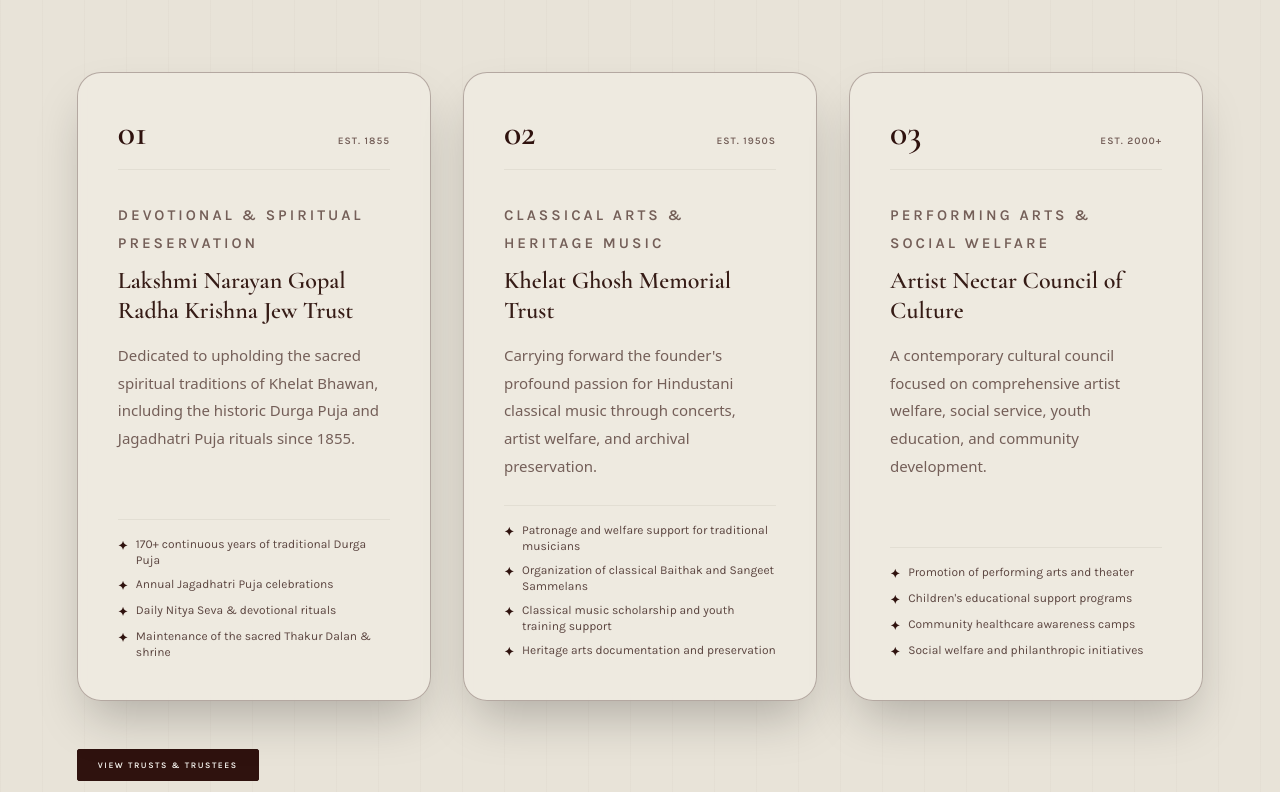
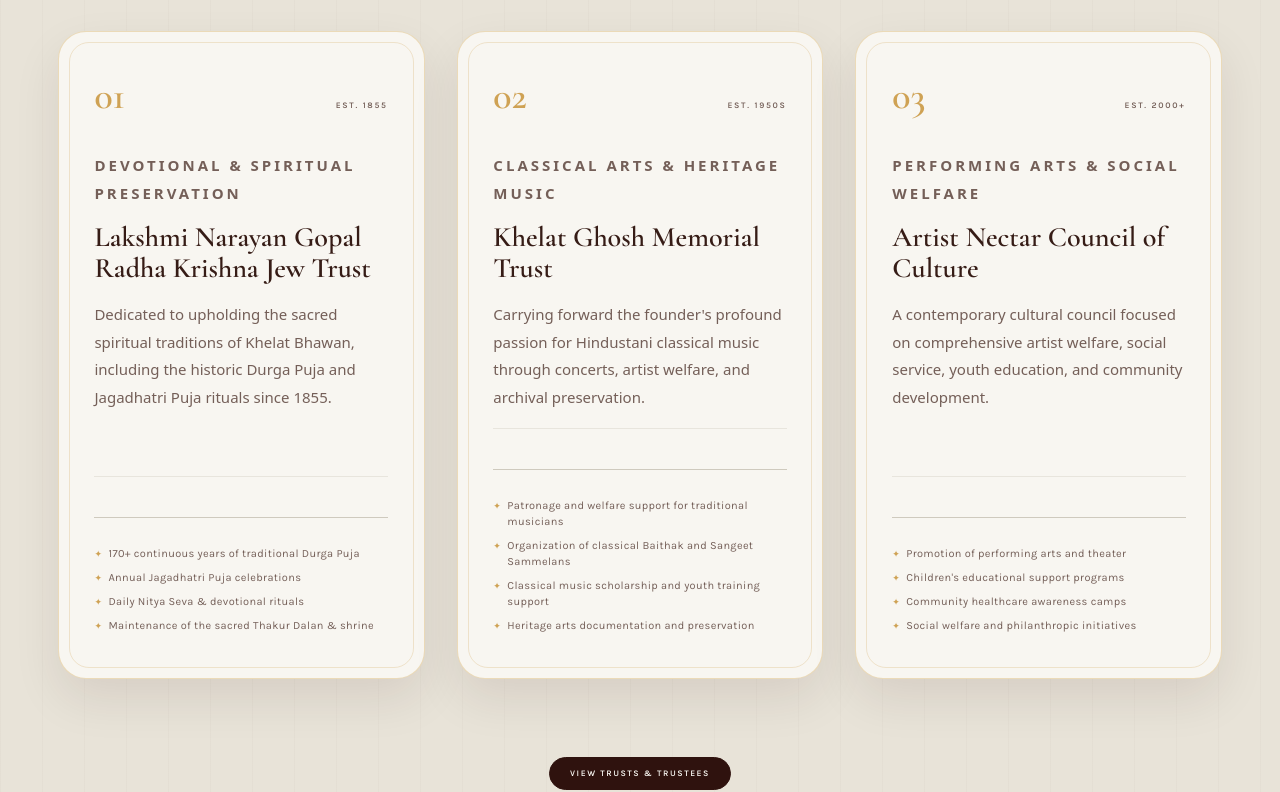
Before and after one commit to jannat-website-idea/khelat-bhawan-heritage, a React (Vite) app: page / in a window 1280 px wide. Shown: the part 2315-3107 px from the top of the page. Built offline with nearby package versions, Linux system fonts and the light colour scheme; a web font is replaced by a local one.

Commit message:
Make cultural trust section full screen with rounded-3xl luxury cards and expansive layout

```diff
--- a/src/index.css
+++ b/src/index.css
@@ -495,25 +495,70 @@
 .heritage-story__image:hover img { transform: scale(1.035); }
 .heritage-story__image span { position: absolute; left: 30px; bottom: 26px; color: #fff8e9; font-size: 8px; font-weight: 600; letter-spacing: .24em; text-transform: uppercase; }
 
-.heritage-pattern-field { position: relative; width: 100%; max-width: none; padding-inline: max(6vw, calc((100vw - 1230px)/2)); background-color: hsl(var(--secondary)); background-image: linear-gradient(90deg,hsl(var(--foreground)/.025) 1px,transparent 1px); background-size: 42px 100%; }
+.heritage-trusts-fullscreen {
+  position: relative;
+  width: 100%;
+  min-height: 100vh;
+  min-height: 100svh;
+  display: flex;
+  flex-direction: column;
+  justify-content: center;
+  align-items: center;
+  padding-block: clamp(70px, 8vh, 120px);
+  padding-inline: clamp(20px, 4.5vw, 70px);
+  box-sizing: border-box;
+}
+
+.heritage-pattern-field {
+  position: relative;
+  width: 100%;
+  max-width: none;
+  background-color: hsl(var(--secondary));
+  background-image: linear-gradient(90deg,hsl(var(--foreground)/.025) 1px,transparent 1px);
+  background-size: 42px 100%;
+}
 .heritage-pattern-field:before,.heritage-pattern-field:after { content: ""; position: absolute; left: 0; right: 0; height: 17px; background: linear-gradient(135deg,hsl(var(--accent)) 25%,transparent 25%) -8px 0/17px 17px,linear-gradient(225deg,hsl(var(--accent)) 25%,transparent 25%) -8px 0/17px 17px,linear-gradient(315deg,hsl(var(--rose-gold)) 25%,transparent 25%) 0 0/17px 17px,linear-gradient(45deg,hsl(var(--rose-gold)) 25%,transparent 25%) 0 0/17px 17px; opacity: .42; }
 .heritage-pattern-field:before { top: 0; }.heritage-pattern-field:after { bottom: 0; transform: rotate(180deg); }
-.heritage-heading-row { display: flex; align-items: end; justify-content: space-between; gap: 70px; margin-bottom: 64px; }
+.heritage-heading-row { display: flex; align-items: end; justify-content: space-between; gap: 70px; margin-bottom: clamp(36px, 4.5vh, 60px); width: 100%; }
 .heritage-heading-row > div { max-width: 760px; }
 .heritage-heading-row > p { max-width: 430px; margin: 0 0 5px; }
-.heritage-trust-grid { display: grid; grid-template-columns: repeat(3,1fr); gap: 26px; }
-.heritage-trust-card { position: relative; min-height: 470px; padding: 42px 34px; background: hsl(var(--background)); border: 1px solid hsl(var(--border)); box-shadow: 0 22px 48px rgba(47,14,10,.08); transition: transform .5s ease,box-shadow .5s ease; }
-.heritage-trust-card:hover { transform: translateY(-8px); box-shadow: 0 30px 64px rgba(47,14,10,.13); }
-.heritage-trust-card:before { content: ""; position: absolute; inset: 10px; border: 1px solid hsl(var(--accent)/.18); pointer-events: none; }
-.heritage-trust-card__top { display: flex; align-items: baseline; justify-content: space-between; margin-bottom: 45px; }
-.heritage-trust-card__top span { color: hsl(var(--accent)); font-family: var(--font-serif); font-size: 38px; }
-.heritage-trust-card__top small { color: hsl(var(--muted-foreground)); font-size: 8px; font-weight: 600; letter-spacing: .2em; text-transform: uppercase; }
-.heritage-trust-card h3 { position: relative; margin: 14px 0 18px; color: hsl(var(--foreground)); font-family: var(--font-serif); font-size: 31px; font-weight: 500; line-height: 1.05; }
-.heritage-trust-card > p:not(.heritage-kicker) { position: relative; font-size: 13px; }
-.heritage-trust-card ul { position: relative; margin: 27px 0 0; padding: 23px 0 0; border-top: 1px solid hsl(var(--border)); list-style: none; }
-.heritage-trust-card li { position: relative; margin: 9px 0; padding-left: 14px; color: hsl(var(--muted-foreground)); font-size: 10px; letter-spacing: .04em; }
-.heritage-trust-card li:before { content: "·"; position: absolute; left: 0; color: hsl(var(--accent)); }
-.heritage-button--dark { display: block; width: max-content; margin: 48px 0 0; border-color: hsl(var(--primary)); background: hsl(var(--primary)); color: hsl(var(--primary-foreground)); }
+.heritage-trust-grid { display: grid; grid-template-columns: repeat(3,1fr); gap: clamp(20px, 2.5vw, 36px); width: 100%; }
+.heritage-trust-card {
+  position: relative;
+  min-height: 480px;
+  padding: clamp(32px, 3.5vw, 44px) clamp(24px, 2.8vw, 36px);
+  background: hsl(var(--background));
+  border: 1px solid rgba(216, 174, 98, 0.4);
+  border-radius: 28px;
+  box-shadow: 0 20px 48px rgba(47,14,10,.09);
+  transition: transform .5s cubic-bezier(0.16, 1, 0.3, 1), box-shadow .5s cubic-bezier(0.16, 1, 0.3, 1), border-color .4s ease;
+  display: flex;
+  flex-direction: column;
+  justify-content: space-between;
+  overflow: hidden;
+}
+.heritage-trust-card:hover {
+  transform: translateY(-8px);
+  border-color: rgba(216, 174, 98, 0.8);
+  box-shadow: 0 30px 64px rgba(47,14,10,.16), 0 0 24px rgba(216, 174, 98, 0.15);
+}
+.heritage-trust-card:before {
+  content: "";
+  position: absolute;
+  inset: 10px;
+  border: 1px solid hsl(var(--accent)/.25);
+  border-radius: 20px;
+  pointer-events: none;
+}
+.heritage-trust-card__top { display: flex; align-items: baseline; justify-content: space-between; margin-bottom: 36px; }
+.heritage-trust-card__top span { color: hsl(var(--accent)); font-family: var(--font-serif); font-size: 38px; font-weight: 600; }
+.heritage-trust-card__top small { color: hsl(var(--muted-foreground)); font-size: 8.5px; font-weight: 600; letter-spacing: .2em; text-transform: uppercase; }
+.heritage-trust-card h3 { position: relative; margin: 14px 0 16px; color: hsl(var(--foreground)); font-family: var(--font-serif); font-size: clamp(24px, 2.2vw, 30px); font-weight: 600; line-height: 1.12; }
+.heritage-trust-card > p:not(.heritage-kicker) { position: relative; font-size: 13.5px; line-height: 1.68; }
+.heritage-trust-card ul { position: relative; margin: 24px 0 0; padding: 20px 0 0; border-top: 1px solid hsl(var(--border)); list-style: none; }
+.heritage-trust-card li { position: relative; margin: 8px 0; padding-left: 14px; color: hsl(var(--muted-foreground)); font-size: 11px; letter-spacing: .03em; }
+.heritage-trust-card li:before { content: "✦"; position: absolute; left: 0; color: hsl(var(--accent)); font-size: 9px; }
+.heritage-button--dark { display: block; width: max-content; margin: 38px auto 0; border-color: hsl(var(--primary)); background: hsl(var(--primary)); color: hsl(var(--primary-foreground)); border-radius: 9999px; }
 
 .heritage-timeline-band {
   position: relative;
--- a/src/pages/HomePage.jsx
+++ b/src/pages/HomePage.jsx
@@ -127,8 +127,9 @@ export default function HomePage({ lang = 'en', setActiveTab, onOpenBooking, onO
         </button>
       </section>
 
-      {/* Item 3: Three Cultural Trust Cards with Rounded Corners and Deep Luxury Shadows */}
-      <section className="heritage-trusts heritage-section heritage-pattern-field">
+      {/* Item 3: Three Cultural Trust Cards with Full-Screen Span, Rounded Corners and Deep Luxury Shadows */}
+      <section className="heritage-trusts-fullscreen heritage-pattern-field">
+        <div className="max-w-[1550px] w-full mx-auto flex flex-col justify-between h-full">
           <div className="heritage-heading-row">
             <div>
               <p className="heritage-kicker">{isBn ? 'তত্ত্বাবধান' : 'Custodianship'}</p>
@@ -137,27 +138,26 @@ export default function HomePage({ lang = 'en', setActiveTab, onOpenBooking, onO
             <p>{isBn ? 'ভক্তি, শিল্প ও সেবার মাধ্যমে বাংলা ঐতিহ্য সংরক্ষণে তিনটি ট্রাস্ট একসঙ্গে কাজ করে।' : 'United in purpose and distinct in mission, three trusts preserve Bengali heritage through devotion, arts and service.'}</p>
           </div>
 
-        <div className="grid grid-cols-1 md:grid-cols-3 gap-8 max-w-7xl mx-auto">
+          <div className="heritage-trust-grid my-auto">
             {t.trusts.list.map((trust) => (
               <article
                 key={trust.id}
-              className="bg-card/90 rounded-3xl border border-primary/30 p-8 sm:p-10 shadow-2xl hover:shadow-[0_24px_50px_rgba(216,174,98,0.2)] hover:-translate-y-2 transition-all duration-500 flex flex-col justify-between relative overflow-hidden backdrop-blur-sm"
+                className="heritage-trust-card"
               >
                 <div>
-                <div className="flex items-baseline justify-between mb-8 pb-4 border-b border-border/40">
+                  <div className="heritage-trust-card__top">
                     <span className="font-serif text-4xl text-primary font-bold">{trust.num}</span>
-                  <span className="text-[10px] uppercase font-semibold tracking-widest text-muted-foreground">{trust.est}</span>
+                    <small className="text-[10px] uppercase font-semibold tracking-widest text-muted-foreground">{trust.est}</small>
                   </div>
-                <p className="text-[11px] uppercase tracking-[0.2em] font-semibold text-primary mb-2">{trust.focus}</p>
-                <h3 className="font-serif text-2xl text-foreground font-semibold mb-4 leading-tight">{trust.title}</h3>
-                <p className="text-muted-foreground text-xs sm:text-sm font-sans leading-relaxed mb-6">{trust.desc}</p>
+                  <p className="text-[11px] uppercase tracking-[0.2em] font-semibold text-primary mb-2 font-sans">{trust.focus}</p>
+                  <h3 className="font-serif text-2xl lg:text-3xl text-foreground font-semibold mb-4 leading-tight">{trust.title}</h3>
+                  <p className="text-muted-foreground text-xs sm:text-sm font-sans leading-relaxed mb-4">{trust.desc}</p>
                 </div>
 
-              <div className="pt-4 border-t border-border/40">
+                <div className="pt-4 border-t border-border/40 mt-auto">
                   <ul className="space-y-2">
                     {trust.activities.slice(0, 4).map((activity, idx) => (
                       <li key={idx} className="text-xs text-foreground/80 flex items-start gap-2">
-                      <span className="text-primary font-bold mt-0.5">✦</span>
                         <span>{activity}</span>
                       </li>
                     ))}
@@ -167,10 +167,11 @@ export default function HomePage({ lang = 'en', setActiveTab, onOpenBooking, onO
             ))}
           </div>
 
-        <div className="text-center mt-12">
+          <div className="text-center mt-10">
             <button className="heritage-button heritage-button--dark mx-auto" onClick={() => setActiveTab('trustees')}>
               {isBn ? 'ট্রাস্ট ও ট্রাস্টি দেখুন' : 'View trusts & trustees'}
             </button>
+          </div>
         </div>
       </section>
 
```
Lines whose indentation alone changed are shown as unchanged.
